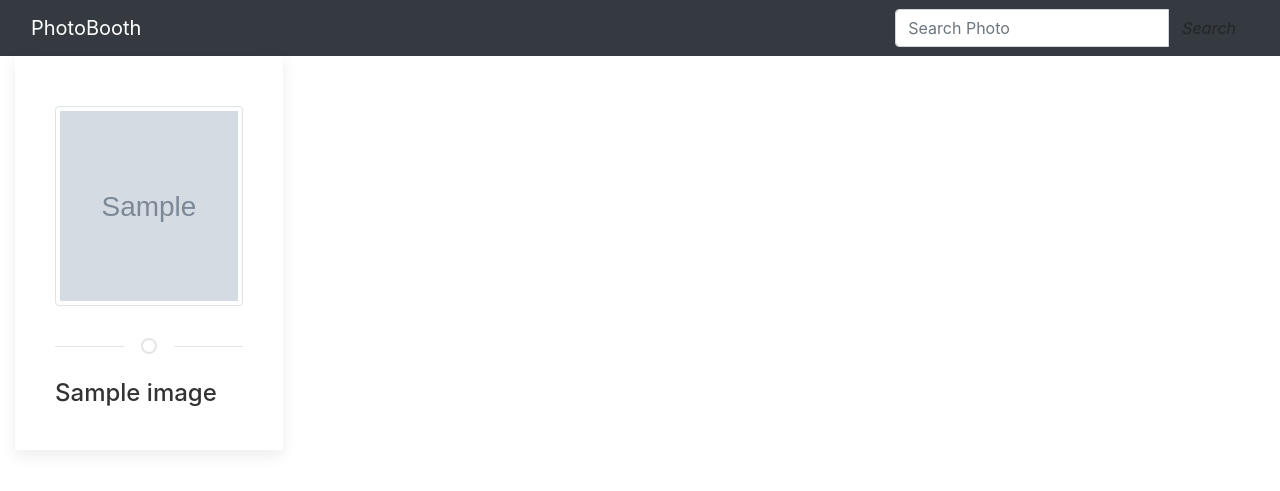
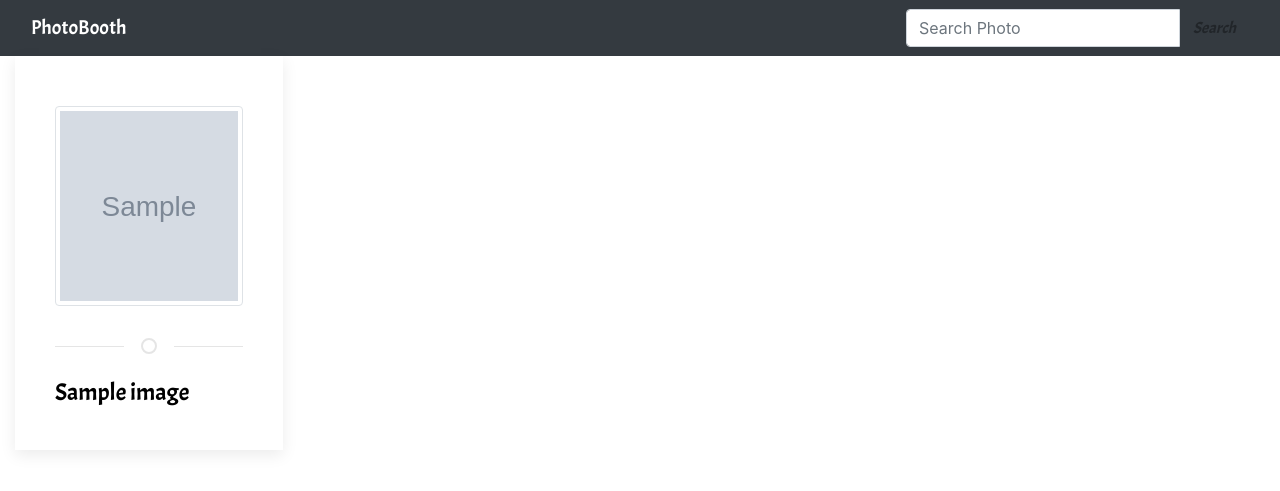
Before and after one commit to YvonneGi/PhotoBooth, a Django app: page /all/ in a window 1280 px wide. Shown: the top 491 px of the page. Run offline with Django 3.2, Linux system fonts and the light colour scheme; tables that the repository leaves empty hold one stand-in row (values such as "Sample post"); grey boxes marked "Sample" are stand-in pictures; some libraries are stand-ins or nearby versions.

Commit message:
add styles on all-images template

```diff
--- a/photos/templates/all-photos/all_images.html
+++ b/photos/templates/all-photos/all_images.html
@@ -41,7 +41,7 @@
         <img style=" margin-top: 10px; margin-bottom: 10px;width:350px; height:200px;" src="{{image.photo.url}}"
           class="img-thumbnail photo" alt="Image" data-toggle="modal" data-target="#{{image.id}}">
         <hr class="uk-divider-icon">
-        <h5 class="uk-card-title">{{image.name}}</h5>
+        <h5 class="uk-card-title" style="color: black;font-family: 'Acme', sans-serif;">{{image.name}}</h5>
       </div>
     </div>
 
@@ -51,19 +51,19 @@
       <div style="width:100%; height:5%;" class="modal-dialog" role="document">
         <div class="modal-content">
           <div class="modal-header">
-            <h5 class="modal-name" id="imageTitle">{{image.name|upper}}</h5>
+            <h5 class="modal-name" id="imageTitle" style="color: black;font-family: 'Acme', sans-serif;">{{image.name|upper}}</h5>
             <button type="button" class="close" data-dismiss="modal" aria-label="Close"></button>
           </div>
           <div class="modal-body">
             <img src="{{image.photo.url}}" style="width:450px; height:350px;" alt="Image">
             <br>
-            <p> Description: {{image.descripton}}</p>
-            <p> Location: {{image.location}}</p>
-            <p> Category: {{image.category}}</p>
-            <p> {{image.time_posted}}</p>
-            <button class="btn btn-dark" onclick="copyUrl('{{image.id}}-url')">Copy Image Url</button>
+            <p style="color: black;font-family: 'Acme', sans-serif;"> Description: {{image.descripton}}</p>
+            <p style="color: black;font-family: 'Acme', sans-serif;"> Location: {{image.location}}</p>
+            <p style="color: black;font-family: 'Acme', sans-serif;"> Category: {{image.category}}</p>
+            <p style="color: black;font-family: 'Acme', sans-serif;"> {{image.time_posted}}</p>
+            <button class="btn btn-dark" onclick="copyUrl('{{image.id}}-url')" style="color: black;font-family: 'Acme', sans-serif;">Copy Image Url</button>
             <input class="form-control input-lg" type="text" value="http://127.0.0.1:8000{{image.photo.url}}"
-              id="{{image.id}}-url">
+              id="{{image.id}}-url" style="color: black;font-family: 'Acme', sans-serif;">
           </div>
           <script type="text/javascript">
             function copyUrl(element) {
--- a/photos/templates/navbar.html
+++ b/photos/templates/navbar.html
@@ -22,7 +22,7 @@
                     <span class="icon-bar"></span>
                 </button> -->
 
-                <a class="navbar-brand" href="/">PhotoBooth</a>
+                <a class="navbar-brand" href="/" style=" font-family: 'Acme', sans-serif;">PhotoBooth</a>
 
 
             </div>
@@ -34,9 +34,9 @@
 
                     <div class="input-group">
                         <input type="text" class="form-control" placeholder="Search Photo" name="image">
-                        <div class="input-group-btn">
+                        <div class="input-group-btn" style=" font-family: 'Acme', sans-serif;">
                             <button class="btn btn-default" type="submit">
-                                <i class="glyphicon glyphicon-search">Search</i>
+                                <i class="glyphicon glyphicon-search" style=" font-family: 'Acme', sans-serif;">Search</i>
                             </button>
                         </div>
                     </div>
--- a/photos/templates/welcome.html
+++ b/photos/templates/welcome.html
@@ -25,7 +25,7 @@
         border-radius: 20px;
     }
     h1 {
-        color: rgb(3, 6, 10);
+        color: #5C41AC;
         text-align: center;
         font-family: 'Acme', sans-serif;
         font-size: 100px;
@@ -49,7 +49,7 @@
     <div class="card">
         <p>Welcome to PhotoBooth, a web application used to display images and search for related category within the app, enjoy your experience within PhotoBooth.</p>
         <p>
-            <a href="/all">Click here For More</a>
+            <a href="/all" style="color:#4E6AAA;">Click here For More</a>
         </p>
     </div>
 <!--Script files-->
```
Also changed, not shown: photos/templates/all-photos/today.html (+8 -8 lines).
